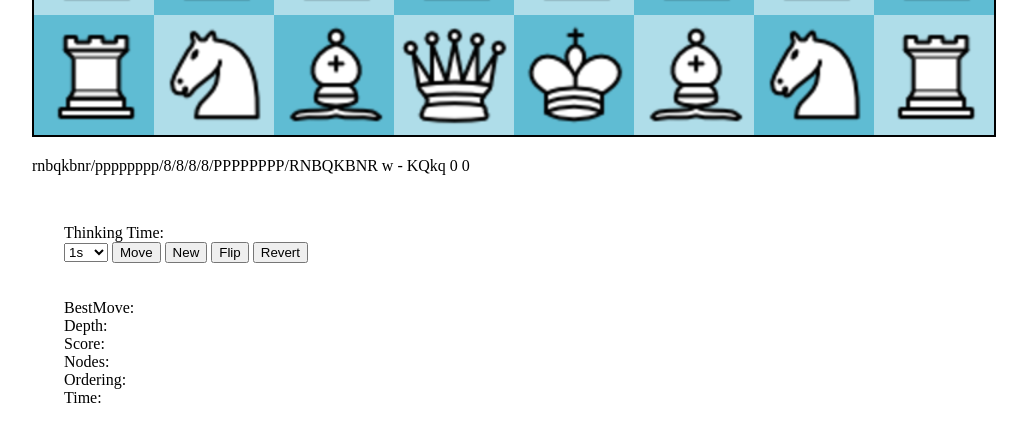
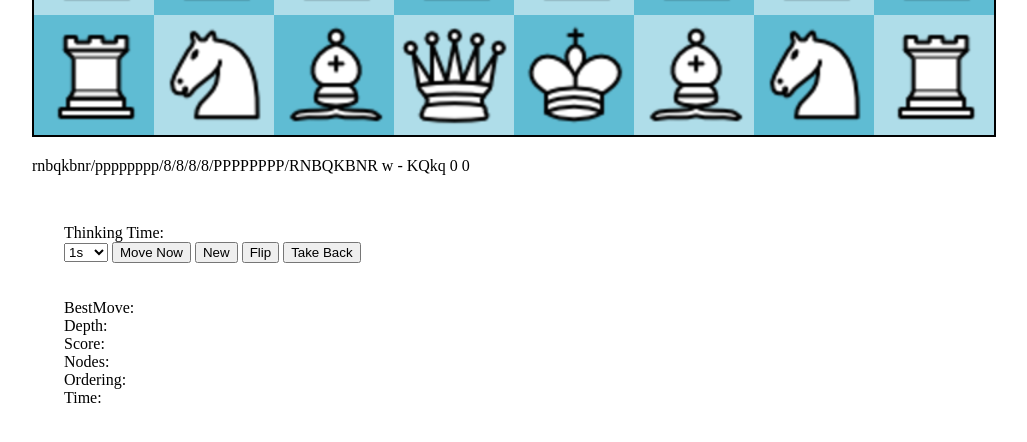
Before and after one commit to kidschess/chessjs, a plain HTML site: page index.html in a window 1280 px wide. Shown: the part 876-1318 px from the top of the page, without its empty margins (36-1063 px from the left). Drawn offline with Linux system fonts and the light colour scheme; no server answers.

Commit message:
fix: change the button text

```diff
--- a/index.html
+++ b/index.html
@@ -31,10 +31,10 @@
 				<option value="8">8s</option>
 				<option value="10">10s</option>
 			</select>
-			<button type="button" id="SearchButton">Move</button>
+			<button type="button" id="SearchButton">Move Now</button>
 			<button type="button" id="NewGameButton">New</button>
 			<button type="button" id="FlipButton">Flip</button>
-			<button type="button" id="TakeButton">Revert</button></br></br></br>
+			<button type="button" id="TakeButton">Take Back</button></br></br></br>
 			<span id="BestOut">BestMove:</span><br/>
 			<span id="DepthOut">Depth:</span><br/>
 			<span id="ScoreOut">Score:</span><br/>
```
